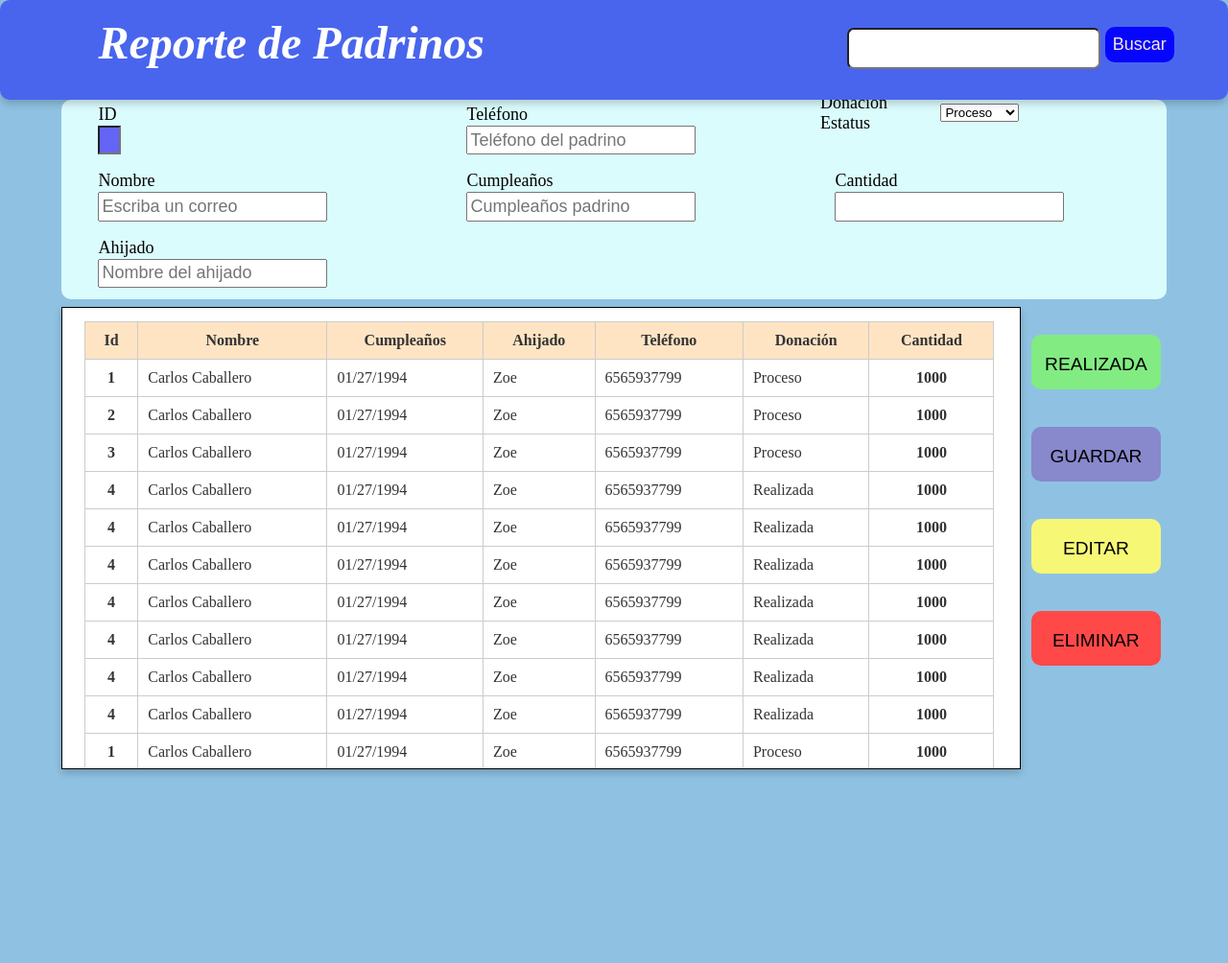
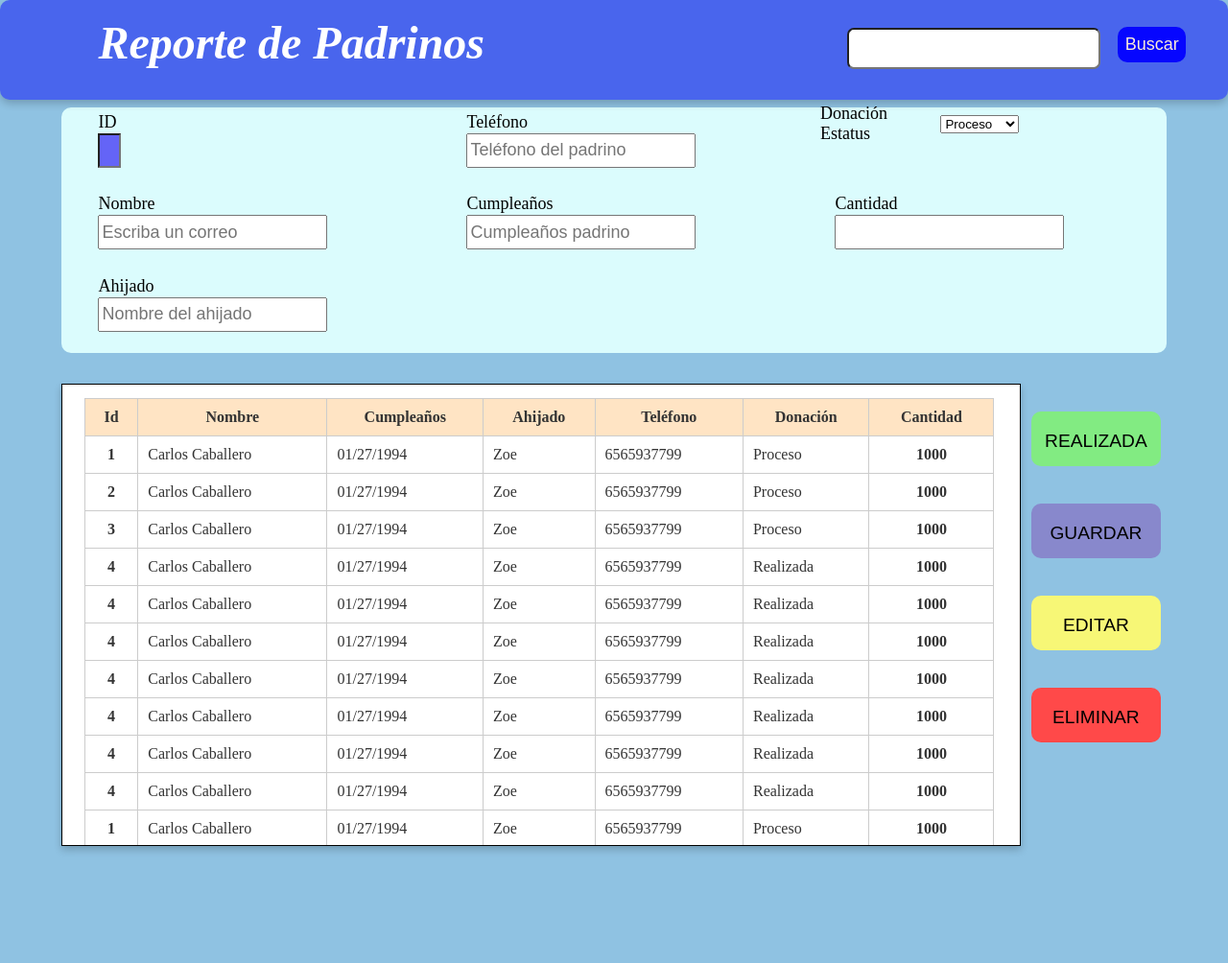
Before and after one commit to Wolltony/reportePadrinosPage, a plain HTML site: page index.html in a window 1280 px wide. Shown: the top 1004 px of the page at 96% size. Drawn offline with Linux system fonts and the light colour scheme.

Commit message:
Se realizaron cambios al UI

```diff
--- a/reportStyles.css
+++ b/reportStyles.css
@@ -13,7 +13,7 @@
     box-shadow: 0 4px 8px rgba(0, 0, 0, 0.2);
     position: absolute;
     left:5%;
-    top:40%;
+    top:50%;
     height: 70%;
     width: 78%;
     max-height: 60%;
@@ -86,7 +86,7 @@ h1 {
 }
 .buttonsSet {
     position: absolute;
-    top:40%;
+    top:50%;
     left: 84%;
     height: 18%;
     width: 15%;
@@ -124,9 +124,9 @@ footer {
     display: grid;
     grid-template-columns: repeat(3, 1fr);
     width: 90%; /* Ajusta el ancho para que esté más centrado */
-    height: 26%;
+    height: 32%;
     backdrop-filter: 34%;
-    top: 13%;
+    top: 14%;
     font-size: x-large;
     left: 5%; /* Mueve todo hacia el centro */
 }
@@ -181,7 +181,7 @@ input {
     position: absolute;
     z-index: 3;
     top: 12%;
-    right: 2%;
+    right: 1%;
     width: 8%;
     height: 90%;
     color: rgb(90, 90, 161);
```
